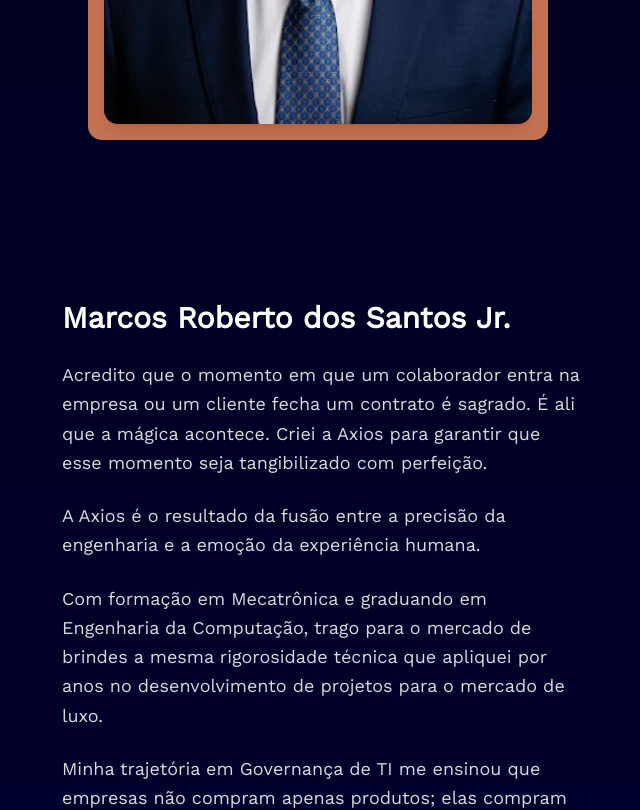
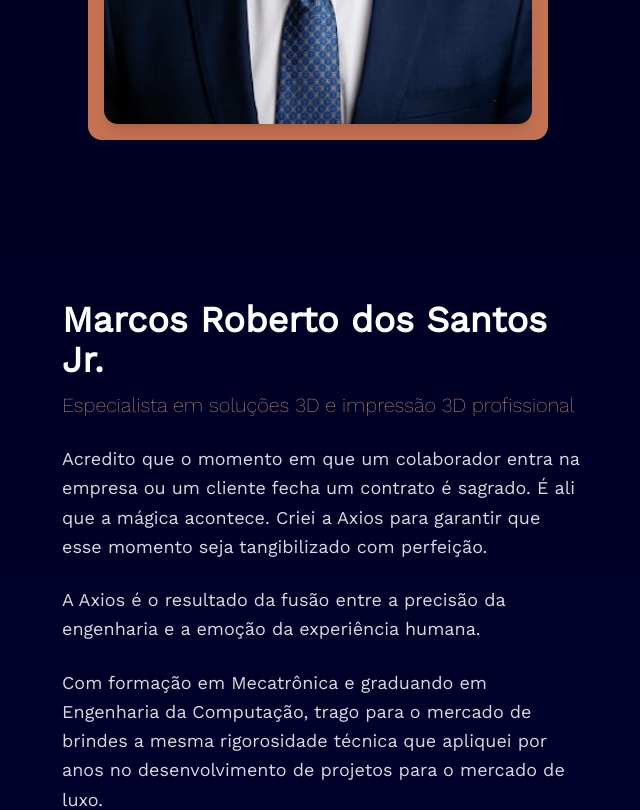
Before and after one commit to MathzRod/Axios, a Next.js app: page / in a window 1280 px wide. Shown: the part 3864-4674 px from the top of the page, without its empty margins (322-962 px from the left). Built offline with nearby package versions, Linux system fonts and the light colour scheme.

Commit message:
V1.1 - Otimization SEO

```diff
--- a/src/app/layout.tsx
+++ b/src/app/layout.tsx
@@ -13,12 +13,10 @@ const geistMono = Geist_Mono({
 });
 
 export const metadata: Metadata = {
-  title: "Axios Studio",
-  description: "Soluções 3D premium para empresas",
+  title: "Soluções 3D Profissionais para Empresas | Axios Studio",
+  description: "Modelagem 3D, prototipagem e soluções personalizadas em impressão 3D para empresas e projetos profissionais.",
     icons: {
-    icon: "/icon3.png",       // favicon principal
-    // shortcut: "/axios-removebg-preview.png",   // atalhos
-    // apple: "/axios-removebg-preview.png",      // iOS
+    icon: "/icon3.png",
     },
 };
 
--- a/src/components/contact-2.tsx
+++ b/src/components/contact-2.tsx
@@ -41,9 +41,9 @@ export const Contact2 = () => {
         <div className="mx-auto flex max-w-screen-xl flex-col justify-between gap-12 lg:flex-row lg:gap-20">
           <div className="mx-auto flex max-w-sm flex-col justify-between gap-10 lg:mx-0 lg:max-w-md lg:py-4">
             <div className="text-center lg:text-left">
-              <h1 className="mb-3 text-5xl font-extrabold tracking-tight text-white sm:text-6xl lg:mb-4 lg:text-7xl">
+              <h3 className="mb-3 text-5xl font-extrabold tracking-tight text-white sm:text-6xl lg:mb-4 lg:text-7xl">
                 Entre em Contato
-              </h1>
+              </h3>
               <p className="text-lg text-gray-400">
                 Envie sua solicitação e vamos te responder no e-mail.
               </p>
--- a/src/components/ui/card.tsx
+++ b/src/components/ui/card.tsx
@@ -8,13 +8,14 @@ import {
 
 const Example = () => {
   return (
-    <div
+    <section
     id="about-me"
+    aria-labelledby="about-me-title"
     className="
       flex
       flex-col md:flex-row
-        items-center md:items-center   /* agora a imagem fica no meio do texto */
-        justify-center                /* não espalha demais */
+      items-center md:items-center
+      justify-center
       gap-20
       w-full
       bg-gradient-to-b from-[#00001A] to-[#000030]
@@ -25,14 +26,18 @@ const Example = () => {
     "
 >
 
+
       {/* FOTO */}
       <TiltCard />
 
       {/* TEXTO */}
       <div className="text-white max-w-xl flex flex-col p-6 md:pt-20 md:pl-8">
-  <h1 className="text-3xl md:text-3.9xl font-bold mb-6 text-center md:text-left">
-    Marcos Roberto dos Santos Jr.
-  </h1>
+  <h2 className="text-3xl md:text-4xl font-bold mb-6 text-center md:text-left">
+  Marcos Roberto dos Santos Jr. <br />
+  <span className="text-[#C88D76] text-xl font-light">
+    Especialista em soluções 3D e impressão 3D profissional
+  </span>
+</h2>
 
   <div className="space-y-6 text-base md:text-lg leading-relaxed text-center md:text-left opacity-85">
     <p>
@@ -69,7 +74,7 @@ const Example = () => {
 
 
 
-    </div>
+    </section>
   );
 };
 
```
Lines whose indentation alone changed are shown as unchanged.
